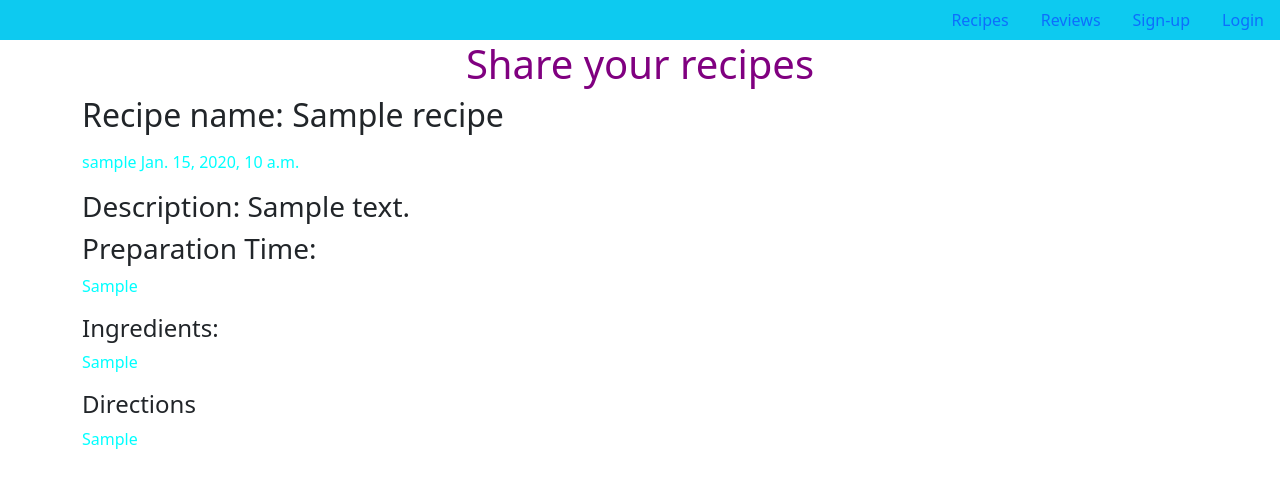
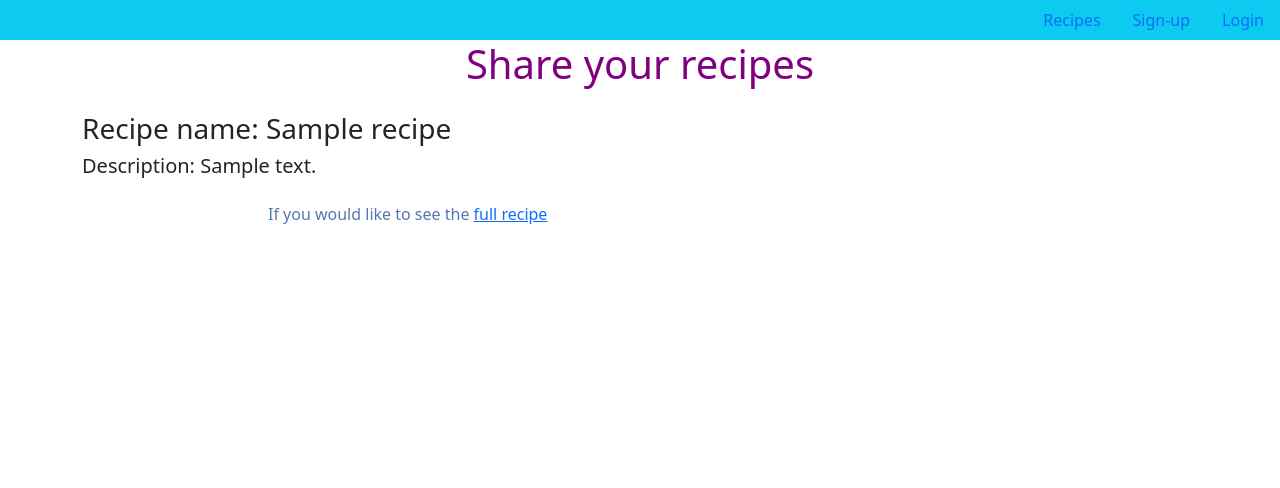
Before and after one commit to Code-Institute-Submissions/Kat24C-recipe_JanResub, a Django app: page / in a window 1280 px wide. Shown: the top 488 px of the page. Run offline with Django 3.2, Linux system fonts and the light colour scheme; tables that the repository leaves empty hold one stand-in row (values such as "Sample post"); some libraries are stand-ins or nearby versions.

Commit message:
Add full_recipe and linked url

```diff
--- a/recipe_share/settings.py
+++ b/recipe_share/settings.py
@@ -49,6 +49,7 @@
     'cloudinary_storage',
     'django.contrib.staticfiles',
     'cloudinary',
+    'crispy_forms',
     'recipes',
 ]
 
@@ -56,6 +57,8 @@
 
 LOGIN_REDIRECT_URL = '/'
 LOGOUT_REDIRECT_URL = '/'
+
+CRISPY_TEMPLATE_PACK = 'bootstrap5'
 
 
 MIDDLEWARE = [
--- a/recipes/models.py
+++ b/recipes/models.py
@@ -1,4 +1,5 @@
 from django.db import models
+from django.urls import reverse
 from django.contrib.auth.models import User
 
 
@@ -15,6 +16,9 @@
     def __str__(self):
         return self.name
 
+    def getFull(self):
+        return reverse("recipe-full", kwargs={"pk": self.pk})
+
 
 class Reviews(models.Model):
     author = models.ForeignKey(User, on_delete=models.CASCADE)
--- a/recipes/urls.py
+++ b/recipes/urls.py
@@ -1,7 +1,9 @@
 from django.urls import path
 from . import views
 
+'full_recipe.html'
+
 urlpatterns = [
     path('', views.recipe_break, name='recipe-home-pg'),
-    path('review/', views.recipe_review, name='recipe-review-pg'),
+    path('recipe/<int:pk>', views.fullview, name='recipes-full'),
 ]
--- a/recipes/views.py
+++ b/recipes/views.py
@@ -1,6 +1,8 @@
-from django.shortcuts import render
-from django.views import generic
+from django.shortcuts import render, get_object_or_404
+from django.views.generic.detail import DetailView
+from django.views.generic import ListView
 from . import models
+from .forms import ReviewDetail
 # Create your views here.
 
 
@@ -12,9 +14,13 @@
     return render(request, 'recipe_home.html', context)
 
 
-def recipe_review(request):
-    reviews = models.Reviews.objects.all()
-    context = {
-        'reviews': reviews
-    }
-    return render(request, 'recipe_reviews.html', context)
+class recipe_full(ListView):
+    model = models.Recipe
+    template_name = 'recipe_home.html'
+    context_object_name = 'recipes'
+
+
+def fullview(request, pk):
+    model = models.Recipe
+    recipe = get_object_or_404(model, pk=pk)
+    return render(request, 'full_recipe.html', {'recipe': recipe})
--- a/requirements.txt
+++ b/requirements.txt
@@ -4,6 +4,7 @@
 dj3-cloudinary-storage==0.0.6
 Django==3.2.16
 django-allauth==0.51.0
+django-crispy-forms==1.14.0
 django-summernote==0.8.20.0
 gunicorn==20.1.0
 oauthlib==3.2.2
--- a/static/css/style.css
+++ b/static/css/style.css
@@ -1,7 +1,10 @@
 body {
-    background-color: rgb(241, 157, 194);
+    background-color: rgb(31, 1, 14);
 }
 
+.container {
+    background-color: rgba(23, 5, 73, 0.363);
+}
 
 h1 {
     color: purple;
@@ -9,7 +12,7 @@
 }
 
 p {
-    color: aqua;
+    color: rgb(87, 118, 177);
 }
 
 .signup {
@@ -17,12 +20,12 @@
 }
 
 .btn-signup {
-    background-color: #23BBBB;
-    color: #fff;
+    background-color: rgb(175, 223, 223);
+    color: rgb(178, 82, 247);
 }
 
 .btn-signup:hover,
 .btn-signup:active {
-    background-color: #fff;
-    color: #23BBBB;
+    background-color:  rgb(178, 82, 247);
+    color: rgb(175, 223, 223);
 }
--- a/templates/account/logout.html
+++ b/templates/account/logout.html
@@ -7,7 +7,9 @@
 {% block content %}
 <h1>{% trans "Sign Out" %}</h1>
 
+<div class="text-center">
 <p>{% trans 'Are you sure you want to sign out?' %}</p>
+
 
 <form method="post" action="{% url 'account_logout' %}">
   {% csrf_token %}
@@ -16,6 +18,6 @@
   {% endif %}
   <button type="submit">{% trans 'Sign Out' %}</button>
 </form>
-
+</div>
 
 {% endblock %}
--- a/templates/base.html
+++ b/templates/base.html
@@ -27,9 +27,6 @@
         <li class="nav-item">
           <a class="nav-link active" aria-current="page" href="{% url 'recipe-home-pg' %}">Recipes</a>
         </li>
-        <li class="nav-item">
-          <a class="nav-link" href="{% url 'recipe-review-pg' %}">Reviews</a>
-        </li>
         {% if user.is_authenticated %}
           <li class="nav-item">
             <a class="nav-link" href="{% url 'account_logout' %}">Logout</a>
--- a/templates/recipe_home.html
+++ b/templates/recipe_home.html
@@ -2,16 +2,16 @@
 
 {% block content %}
 
+{% load crispy_forms_tags %}
 <h1 class="text-center text-purple">Share your recipes</h1>
 {% for recipe in recipes %}
-    <div class="container-sm">
-    <h2>Recipe name: {{ recipe.name }}</h2> <p><p>{{ recipe.author }} {{ recipe.published }}</p></p>
-    <h3>Description: {{ recipe.recipe_description }}</h3>
-    <h3>Preparation Time:</h3> <p>{{ recipe.preparation }}</p>
-    <h4>Ingredients:</h4>
-    <p>{{ recipe.ingredient }}</p>
-    <h4>Directions</h4>
-    <p>{{ recipe.directions }}</p>
+    <div class="container-sm mt-4">
+    <h3>Recipe name: {{ recipe.name }}</h3>
+    <h5>Description: {{ recipe.recipe_description }}</h5>
+    <p class="offset-md-2 mt-4">If you would like to see the
+        <a  href="{% url 'recipes-full' recipe.pk %}">full recipe</a>
+
     </div>
+
 {% endfor %}
 {% endblock content %}
```
Also changed, not shown: recipes/forms.py (added, +8 -0 lines), templates/account/signup.html (+7 -2 lines), templates/full_recipe.html (added, +18 -0 lines), templates/recipe_reviews.html (deleted, +0 -10 lines), recipes/admin.py (line endings or trailing spaces), recipes/migrations/0001_initial.py, recipes/migrations/0002_reviews.py (deleted), recipes/migrations/0003_rename_author_reviews_recipe_name.py (deleted), recipes/migrations/0004_rename_recipe_name_reviews_author.py (deleted), recipes/migrations/0005_alter_reviews_author.py (deleted).
